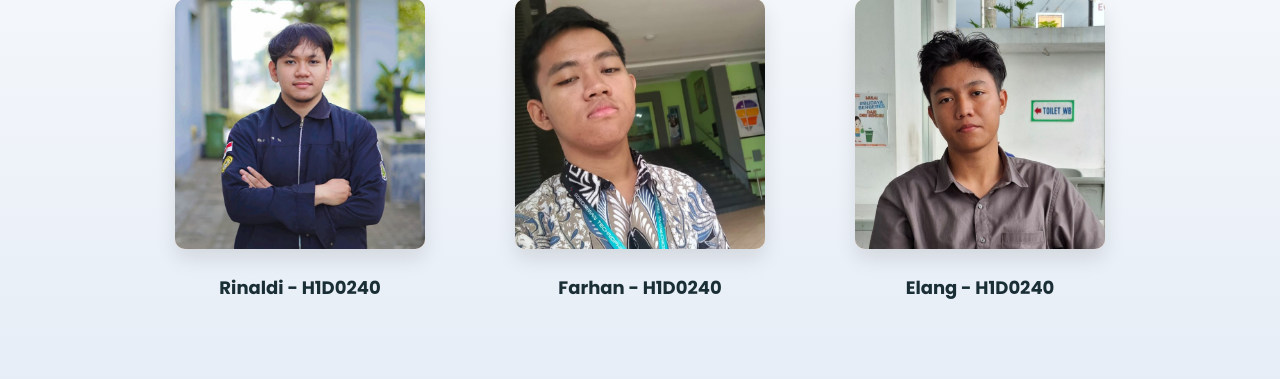
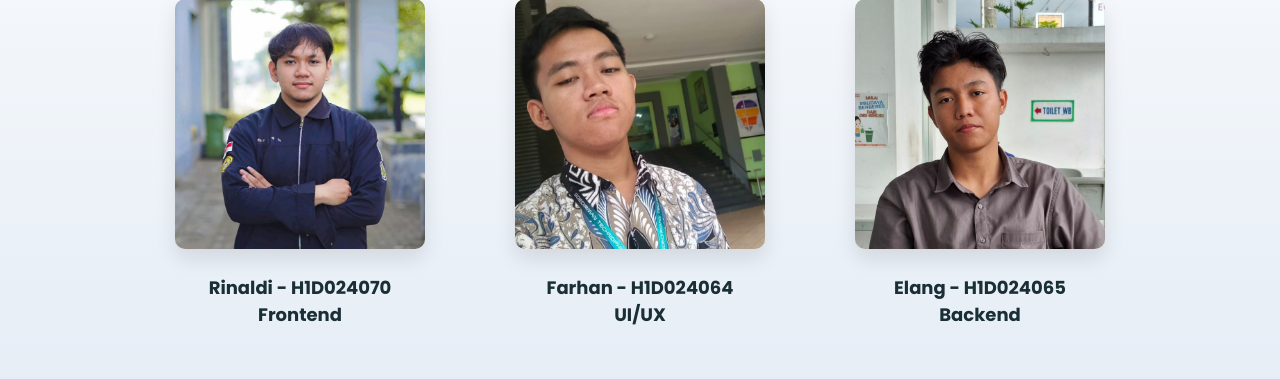
Before and after one commit to mr-elang/project-kalimantan, a PHP site: page /about.php in a window 1280 px wide. Shown: the part 335-714 px from the top of the page. Run offline with PHP 8.4, Linux system fonts and the light colour scheme.

Commit message:
Identitas

```diff
--- a/about.php
+++ b/about.php
@@ -155,21 +155,24 @@ session_start();
                 <div class="photo-box">
                     <img src="asset/teams/rinaldi.jpg" alt="Rinaldi">
                 </div>
-                <div class="member-info">Rinaldi - H1D0240</div>
+                <div class="member-info">Rinaldi - H1D024070</div>
+                <div class="member-info">Frontend</div>
             </div>
 
             <div class="team-member">
                 <div class="photo-box">
                     <img src="asset/teams/farhan.jpg" alt="Farhan">
                 </div>
-                <div class="member-info">Farhan - H1D0240</div>
+                <div class="member-info">Farhan - H1D024064</div>
+                <div class="member-info">UI/UX</div>
             </div>
 
             <div class="team-member">
                 <div class="photo-box">
                     <img src="asset/teams/elang.jpg" alt="Elang">
                 </div>
-                <div class="member-info">Elang - H1D0240</div>
+                <div class="member-info">Elang - H1D024065</div>
+                <div class="member-info">Backend</div>
             </div>
 
         </div>
```
